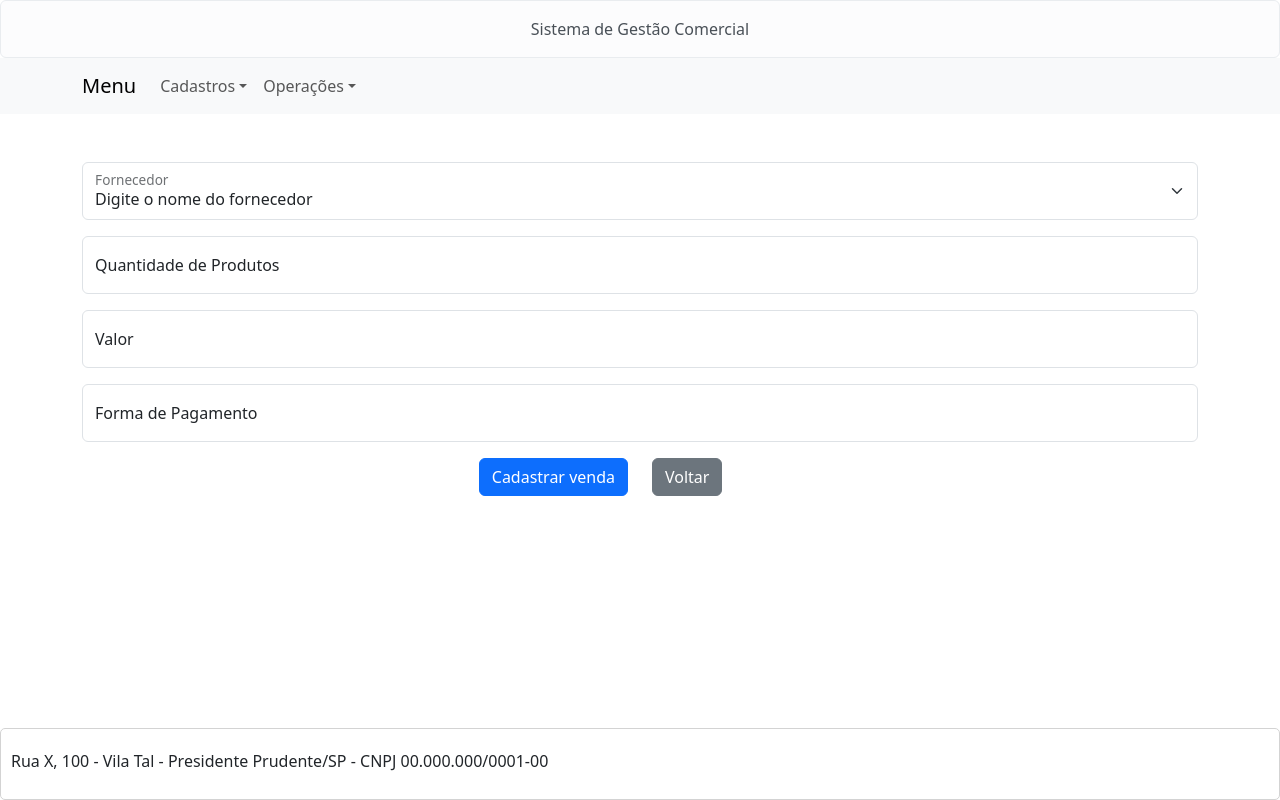
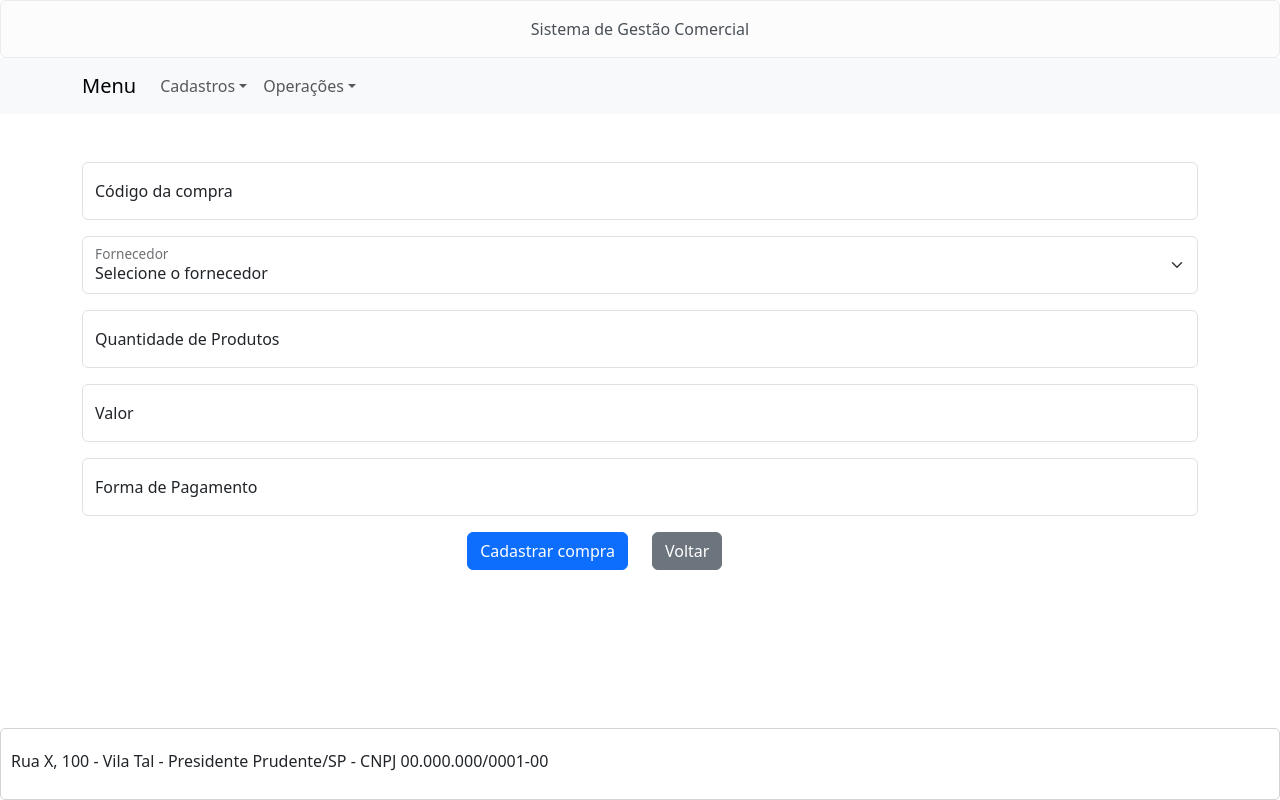
Before and after one commit to marcus-rubcube/React_Registration-System, a React (Create React App) app: page /compras in a window 1280 px wide. Both pictures are taken after a click on the button "Nova Compra". Built offline with nearby package versions, Linux system fonts and the light colour scheme.

Commit message:
feat: purchase flow

```diff
--- a/src/App.tsx
+++ b/src/App.tsx
@@ -10,10 +10,11 @@ import { NotFoundScreens } from "./screens/not-found/not-found";
 import { useState } from "react";
 import { Categorie } from "./screens/components/forms/register-categories-form";
 import { Provider } from "./screens/components/forms/register-provider-form";
+import { Purchase } from "./screens/components/forms/register-purchase-form";
 
 function App() {
-
-  const [categories,setCategories] = useState<Categorie[]>([])
+  const [categories, setCategories] = useState<Categorie[]>([]);
+  const [purchases, setPurchases] = useState<Purchase[]>([]);
   const [providers, setProviders] = useState<Provider[]>([]);
 
   return (
@@ -26,17 +27,30 @@ function App() {
           />
           <Route
             path={translateMenu.routes.categories}
-            element={<RegisterCategoriesScreen
-              categories={categories}
-              setCategories={setCategories} />}
+            element={
+              <RegisterCategoriesScreen
+                categories={categories}
+                setCategories={setCategories}
+              />
+            }
           />
           <Route
             path={translateMenu.routes.provider}
-            element={<RegisterProviderScreen setProviders={setProviders} providers={providers}/>}
+            element={
+              <RegisterProviderScreen
+                setProviders={setProviders}
+                providers={providers}
+              />
+            }
           />
           <Route
             path={translateMenu.routes.products}
-            element={<RegisterProductsScreen providers={providers} categories={categories}/>}
+            element={
+              <RegisterProductsScreen
+                providers={providers}
+                categories={categories}
+              />
+            }
           />
           <Route
             path={translateMenu.routes.sale}
@@ -44,7 +58,13 @@ function App() {
           />
           <Route
             path={translateMenu.routes.purchase}
-            element={<RegisterPurchaseScreen />}
+            element={
+              <RegisterPurchaseScreen
+                providers={providers}
+                purchases={purchases}
+                setPurchases={setPurchases}
+              />
+            }
           />
           <Route path="/" element={<RegisterClientScreen />} />
           <Route path="*" element={<NotFoundScreens />} />
--- a/src/screens/components/forms/enums/purchase-form.ts
+++ b/src/screens/components/forms/enums/purchase-form.ts
@@ -1,6 +1,7 @@
 export enum PurchaseForm {
-    provider = "provider",
-    quantity = "quantity",
-    value = "value",
-    paymentMethod = "paymentMethod"
+  provider = "provider",
+  quantity = "quantity",
+  value = "value",
+  paymentMethod = "paymentMethod",
+  purchaseCode = "purchaseCode",
 }
--- a/src/screens/components/forms/register-categories-form.tsx
+++ b/src/screens/components/forms/register-categories-form.tsx
@@ -19,10 +19,6 @@ const translate = formsTranslates.categoriesForm;
 export interface Categorie {
   name: string,
   description: string
-}
-
-interface props {
-  setShowForm: (value: boolean) => void;
 }
 
 export interface CategorieProps {
--- a/src/screens/components/forms/register-purchase-form.tsx
+++ b/src/screens/components/forms/register-purchase-form.tsx
@@ -1,6 +1,6 @@
-import { ReactElement } from "react";
+import { ReactElement, useState } from "react";
 import {
-    Button,
+  Button,
   Col,
   Container,
   FloatingLabel,
@@ -10,24 +10,159 @@ import {
 } from "react-bootstrap";
 import { formsTranslates } from "./translations/ptBr";
 import { PurchaseForm } from "./enums/purchase-form";
+import { Provider, TIMEOUT } from "./register-provider-form";
+import Message from "../message/message";
+import { INITIAL_PURCHASE_STATE } from "../../register-purchase/register-purchase-screen";
 
 const translate = formsTranslates.purchaseForm;
 
 interface props {
-    setShowForm: (value: boolean) => void;
+  setShowForm: (value: boolean) => void;
+  providers: Provider[];
+  purchases: Purchase[];
+  setPurchases: React.Dispatch<React.SetStateAction<Purchase[]>>;
+  selectedPurchase: Purchase;
+  editMode: boolean;
+  setEditMode: React.Dispatch<React.SetStateAction<boolean>>;
+  setSelectedPurchase: React.Dispatch<React.SetStateAction<Purchase>>;
 }
 
-export const RegisterPurchaseForm = ({ setShowForm }: props): ReactElement => {
-  const providers = [
-    "Apple",
-    "Samsung",
-    "Produtos Ltda.",
-    "Vendedores anônimos",
-  ];
+export interface Purchase {
+  purchaseCode: string;
+  provider: string;
+  quantity: number | null;
+  value: number | null;
+  paymentMethod: string;
+}
+
+interface FormControlElement {
+  value: string;
+}
+
+export const RegisterPurchaseForm = ({
+  setShowForm,
+  providers,
+  editMode,
+  purchases,
+  selectedPurchase,
+  setEditMode,
+  setPurchases,
+  setSelectedPurchase,
+}: props): ReactElement => {
+  const [purchase, setPurchase] = useState<Purchase>(selectedPurchase);
+  const [validated, setValidated] = useState(false);
+  const [showSuccessRegister, setShowSuccessRegister] = useState(false);
+
+  function onChange(
+    event: React.ChangeEvent<FormControlElement>,
+    field: PurchaseForm
+  ) {
+    setPurchase({ ...purchase, [field]: event.currentTarget.value });
+  }
+
+  function addPurchase() {
+    setPurchases([...purchases, purchase]);
+  }
+
+  function resetForm() {
+    setPurchase(INITIAL_PURCHASE_STATE);
+  }
+
+  function editPurchase() {
+    setPurchases([
+      ...purchases.filter(
+        (purchaseItem) => purchaseItem.purchaseCode !== purchase.purchaseCode
+      ),
+      purchase,
+    ]);
+    setSelectedPurchase(INITIAL_PURCHASE_STATE);
+  }
+
+  function onSuccessAction() {
+    setShowSuccessRegister(true);
+    setTimeout(() => {
+      setShowSuccessRegister(false);
+      if (editMode) {
+        setShowForm(false);
+      }
+      setEditMode(false);
+    }, TIMEOUT);
+    setValidated(false);
+    resetForm();
+  }
+
+  function onSubmit(event: React.FormEvent<HTMLFormElement>) {
+    const form = event.currentTarget;
+    if (form.checkValidity()) {
+      if (!editMode) {
+        addPurchase();
+      } else {
+        editPurchase();
+      }
+      onSuccessAction();
+    } else {
+      setValidated(true);
+    }
+
+    event.preventDefault();
+    event.stopPropagation();
+  }
+
+  function renderSuccessMessage() {
+    if (showSuccessRegister) {
+      if (editMode) {
+        return (
+          <Message
+            message={translate.successOnUpdate}
+            type="info"
+            setShowMessage={setShowSuccessRegister}
+          />
+        );
+      }
+
+      return (
+        <Message
+          message={translate.successOnRegister}
+          type="success"
+          setShowMessage={setShowSuccessRegister}
+        />
+      );
+    }
+    return <></>;
+  }
 
   return (
     <Container className="mt-5">
-      <Form>
+      <Form
+        noValidate
+        validated={validated}
+        onSubmit={(event) => onSubmit(event)}
+      >
+        <Row>
+          <Col>
+            <Form.Group>
+              <FloatingLabel
+                controlId="floatingInput"
+                label={translate.labels.purchaseCode}
+                className="mb-3"
+              >
+                <FormControl
+                  type="text"
+                  placeholder={translate.placeholders.purchaseCode}
+                  id={PurchaseForm.purchaseCode}
+                  onChange={(event) =>
+                    onChange(event, PurchaseForm.purchaseCode)
+                  }
+                  value={purchase.purchaseCode}
+                  required
+                />
+              </FloatingLabel>
+              <Form.Control.Feedback type="invalid">
+                {translate.placeholders.value}
+              </Form.Control.Feedback>
+            </Form.Group>
+          </Col>
+        </Row>
         <Row>
           <Col>
             <Form.Group>
@@ -35,21 +170,21 @@ export const RegisterPurchaseForm = ({ setShowForm }: props): ReactElement => {
                 controlId="floatingInput"
                 label={translate.labels.provider}
                 className="mb-3"
-
+                id={PurchaseForm.provider}
               >
-                <Form.Select required
-                 id={PurchaseForm.provider}>
+                <Form.Select
+                  required
+                  onChange={(event) => onChange(event, PurchaseForm.provider)}
+                  value={purchase.provider}
+                >
                   <option value="">{translate.placeholders.provider}</option>
-                  {providers.map((provider, index) => (
-                    <option key={index} value={provider}>
-                      {provider}
+                  {providers.map((provider) => (
+                    <option key={provider.document} value={provider.document}>
+                      {provider.name}
                     </option>
                   ))}
                 </Form.Select>
               </FloatingLabel>
-              <Form.Control.Feedback type="invalid">
-                {translate.placeholders.provider}
-              </Form.Control.Feedback>
             </Form.Group>
           </Col>
         </Row>
@@ -65,6 +200,8 @@ export const RegisterPurchaseForm = ({ setShowForm }: props): ReactElement => {
                   type="number"
                   placeholder={translate.placeholders.quantity}
                   id={PurchaseForm.quantity}
+                  onChange={(event) => onChange(event, PurchaseForm.quantity)}
+                  value={purchase.quantity ?? ""}
                   required
                 />
               </FloatingLabel>
@@ -86,6 +223,8 @@ export const RegisterPurchaseForm = ({ setShowForm }: props): ReactElement => {
                   type="text"
                   placeholder={translate.placeholders.value}
                   id={PurchaseForm.value}
+                  onChange={(event) => onChange(event, PurchaseForm.value)}
+                  value={purchase.value ?? ""}
                   required
                 />
               </FloatingLabel>
@@ -107,6 +246,10 @@ export const RegisterPurchaseForm = ({ setShowForm }: props): ReactElement => {
                   type="text"
                   placeholder={translate.placeholders.paymentMethod}
                   id={PurchaseForm.paymentMethod}
+                  onChange={(event) =>
+                    onChange(event, PurchaseForm.paymentMethod)
+                  }
+                  value={purchase.paymentMethod}
                   required
                 />
               </FloatingLabel>
@@ -116,10 +259,11 @@ export const RegisterPurchaseForm = ({ setShowForm }: props): ReactElement => {
             </Form.Group>
           </Col>
         </Row>
+        {renderSuccessMessage()}
         <Row>
           <Col md={6} className="d-flex justify-content-end">
             <Button type="submit" variant={"primary"}>
-              {translate.buttons.register}
+              {editMode ? translate.buttons.update : translate.buttons.register}
             </Button>
           </Col>
           <Col md={6}>
--- a/src/screens/components/forms/translations/ptBr.ts
+++ b/src/screens/components/forms/translations/ptBr.ts
@@ -169,16 +169,21 @@ export const formsTranslates = {
       quantity: "Quantidade de Produtos",
       value: "Valor",
       paymentMethod: "Forma de Pagamento",
+      purchaseCode: "Código da compra"
     },
     placeholders: {
-      provider: "Digite o nome do fornecedor",
+      provider: "Selecione o fornecedor",
       quantity: "Digite a quantidade de produtos",
       value: "Digite o valor total da venda",
       paymentMethod: "Informe a forma de pagamento",
+      purchaseCode: "Degite o código da compra"
     },
     buttons: {
-      register: "Cadastrar venda",
+      register: "Cadastrar compra",
+      update: "Atualizar compra",
       goBack: "Voltar",
     },
+    successOnRegister: "Compra cadastrado com sucesso!",
+    successOnUpdate: "Compra atualizado com sucesso!",
   },
 };
--- a/src/screens/components/tables/purchase-table.tsx
+++ b/src/screens/components/tables/purchase-table.tsx
@@ -1,35 +1,89 @@
-import { Button, Container, Table } from "react-bootstrap";
+import { Alert, Button, Container, Table } from "react-bootstrap";
 import { tableTranslates } from "./translations/ptBr";
+import { Purchase } from "../forms/register-purchase-form";
+import { ActionsButton } from "./components/actions-buttons/actions-button";
 
 interface PurchaseProps {
   setShowForm: (value: boolean) => void;
+  purchases: Purchase[];
+  setPurchases: (value: Purchase[]) => void;
+  setEditMode: React.Dispatch<React.SetStateAction<boolean>>;
+  setSelectedPurchase: React.Dispatch<React.SetStateAction<Purchase>>;
 }
 
-export const PurchaseTable = ({ setShowForm }: PurchaseProps) => {
+export const PurchaseTable = ({
+  setShowForm,
+  purchases,
+  setEditMode,
+  setPurchases,
+  setSelectedPurchase,
+}: PurchaseProps) => {
+  const renderTableRow = (purchase: Purchase) => {
+    function deletePurchase(purchaseCode: string) {
+      if (window.confirm(`${tableTranslates.purchase.wantToDelete}`)) {
+        setPurchases(
+          purchases.filter((purchase) => purchase.purchaseCode !== purchaseCode)
+        );
+      }
+    }
+
+    function updatePurchase(purchase: Purchase) {
+      setSelectedPurchase(purchase);
+      setEditMode(true);
+      setShowForm(true);
+    }
+
+    return (
+      <>
+        <tr>
+          <td>{purchase.purchaseCode}</td>
+          <td>{purchase.paymentMethod}</td>
+          <td>{purchase.provider}</td>
+          <td>{purchase.quantity}</td>
+          <td>{`R$ ${purchase.value}`}</td>
+          <td>
+            <ActionsButton
+              deleteItem={() => deletePurchase(purchase.purchaseCode)}
+              update={() => updatePurchase(purchase)}
+            />
+          </td>
+        </tr>
+      </>
+    );
+  };
+
+  function renderContent() {
+    if (purchases.length === 0) {
+      return (
+        <Alert className="mt-3">{tableTranslates.purchase.noContent}</Alert>
+      );
+    }
+
+    return (
+      <Table striped bordered hover>
+        <thead>
+          <tr>
+          <th>{tableTranslates.purchase.tableHead.purchaseCode}</th>
+            <th>{tableTranslates.purchase.tableHead.paymentMethod}</th>
+            <th>{tableTranslates.purchase.tableHead.provider}</th>
+            <th>{tableTranslates.purchase.tableHead.quantity}</th>
+            <th>{tableTranslates.purchase.tableHead.value}</th>
+            <th></th>
+          </tr>
+        </thead>
+        <tbody>
+          {purchases.map((purchase: Purchase) => renderTableRow(purchase))}
+        </tbody>
+      </Table>
+    );
+  }
+
   return (
     <Container className="mt-4">
       <Button type="button" onClick={() => setShowForm(true)} className="mb-3">
         {tableTranslates.purchase.goBackButtonLabel}
       </Button>
-        <Table striped bordered hover>
-          <thead>
-            <tr>
-              <th>{tableTranslates.purchase.tableHead.provider}</th>
-              <th>{tableTranslates.purchase.tableHead.quantity}</th>
-              <th>{tableTranslates.purchase.tableHead.value}</th>
-              <th>{tableTranslates.purchase.tableHead.paymentMethod}</th>
-            </tr>
-          </thead>
-          <tbody>
-            <tr>
-              <td>Caetano Veloso</td>
-              <td>2</td>
-              <td>R$ 521,60</td>
-              <td>Cartão de Crédito</td>
-            </tr>
-            {/* Outras linhas da tabela podem ser adicionadas aqui */}
-          </tbody>
-        </Table>
+      {renderContent()}
     </Container>
   );
 };
--- a/src/screens/components/tables/translations/ptBr.ts
+++ b/src/screens/components/tables/translations/ptBr.ts
@@ -62,11 +62,14 @@ export const tableTranslates = {
   },
   purchase: {
     tableHead:{
+      purchaseCode: "Identificador da Compra",
       provider: "Fornecedor",
       quantity: "Quantidade de Produtos",
       value: "Valor",
       paymentMethod: "Forma de Pagamento"
     },
-    goBackButtonLabel: "Nova Compra"
+    goBackButtonLabel: "Nova Compra",
+    wantToDelete: "Deseja realmente excluir esse fornecedor?",
+    noContent: "Ainda não há compras cadastrados",
   }
 };
--- a/src/screens/register-purchase/register-purchase-screen.tsx
+++ b/src/screens/register-purchase/register-purchase-screen.tsx
@@ -1,16 +1,58 @@
 import { ReactElement, useState } from "react";
 import { Page } from "../../common/components/page/page";
 import { PurchaseTable } from "../components/tables/purchase-table";
-import { RegisterPurchaseForm } from "../components/forms/register-purchase-form";
+import {
+  Purchase,
+  RegisterPurchaseForm,
+} from "../components/forms/register-purchase-form";
+import { Provider } from "../components/forms/register-provider-form";
 
-export const RegisterPurchaseScreen = (): ReactElement => {
+export const INITIAL_PURCHASE_STATE: Purchase = {
+  paymentMethod: "",
+  provider: "",
+  quantity: null,
+  value: null,
+  purchaseCode: "",
+};
+
+interface RegiterPurchaseProps {
+  setPurchases: React.Dispatch<React.SetStateAction<Purchase[]>>;
+  purchases: Purchase[];
+  providers: Provider[];
+}
+
+export const RegisterPurchaseScreen = ({
+  setPurchases,
+  purchases,
+  providers,
+}: RegiterPurchaseProps): ReactElement => {
   const [showForm, setShowForm] = useState(false);
+  const [selectedPurchase, setSelectedPurchase] = useState<Purchase>(
+    INITIAL_PURCHASE_STATE
+  );
+  const [editMode, setEditMode] = useState(false);
+
   return (
     <Page>
       {showForm ? (
-        <RegisterPurchaseForm setShowForm={setShowForm} />
+        <RegisterPurchaseForm
+          setShowForm={setShowForm}
+          setPurchases={setPurchases}
+          purchases={purchases}
+          setSelectedPurchase={setSelectedPurchase}
+          setEditMode={setEditMode}
+          selectedPurchase={selectedPurchase}
+          editMode={editMode}
+          providers={providers}
+        />
       ) : (
-        <PurchaseTable setShowForm={setShowForm} />
+        <PurchaseTable
+          setShowForm={setShowForm}
+          purchases={purchases}
+          setPurchases={setPurchases}
+          setSelectedPurchase={setSelectedPurchase}
+          setEditMode={setEditMode}
+        />
       )}
     </Page>
   );
```
Lines whose indentation alone changed are shown as unchanged.
